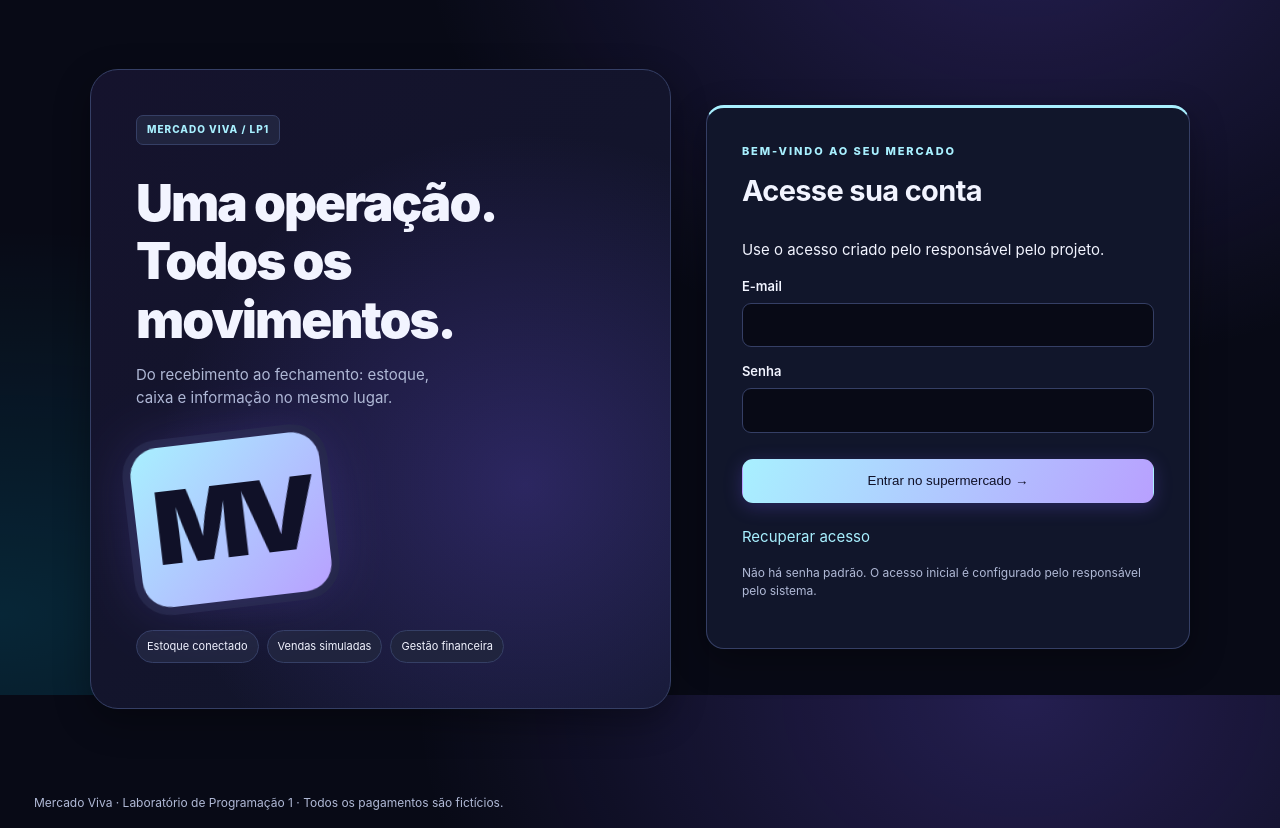
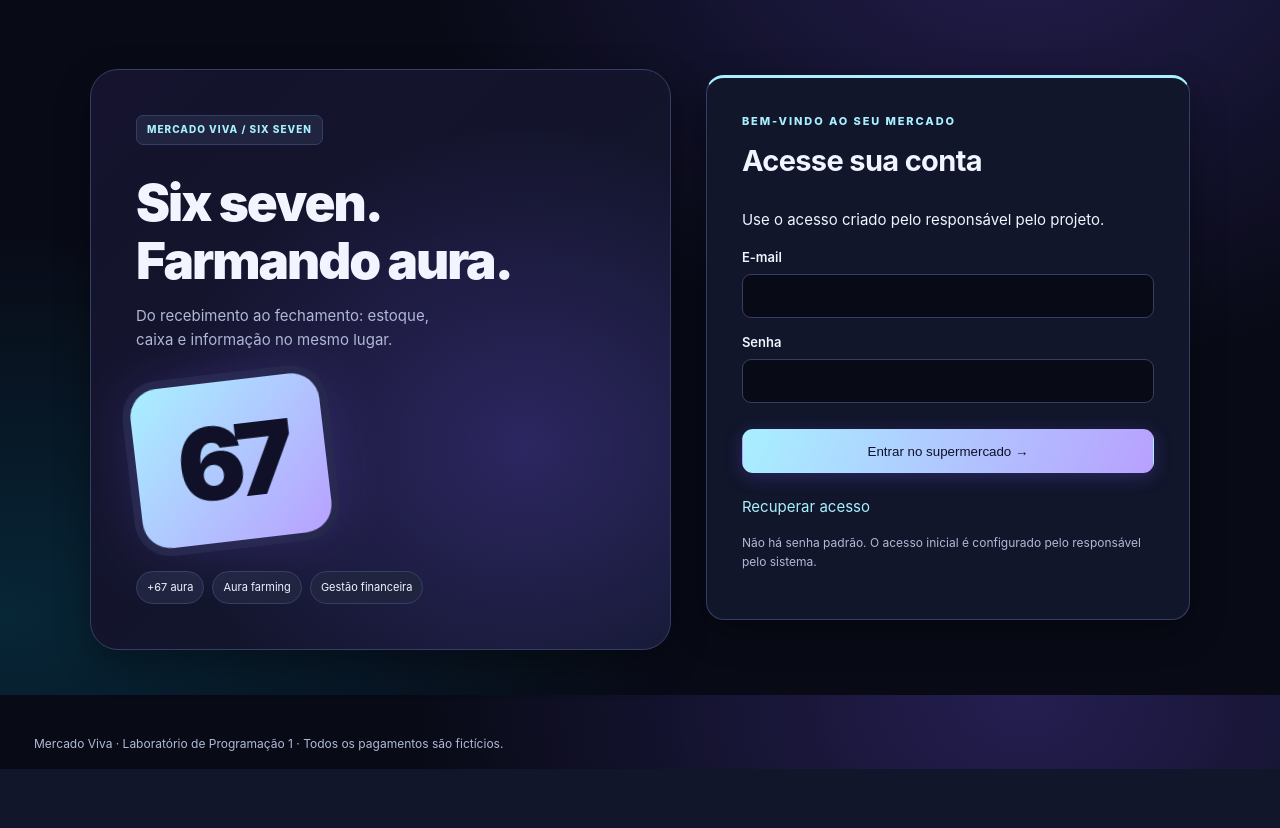
Before and after one commit to nicollas-ar/folha-de-pagamentos, a Flask app: page /login in a window 1280 px wide. Shown: the part 105-933 px from the top of the page. After the commit the page ends 874 px from the top, so only its background shows below. Run offline with Flask 3, Linux system fonts and the light colour scheme; some libraries are stand-ins or nearby versions.

Commit message:
Apply Six Seven and Aura Farming visual identity

```diff
--- a/templates/login.html
+++ b/templates/login.html
@@ -1 +1 @@
-{% extends 'base.html' %}{% from 'macros.html' import token %}{% block content %}<div class="login-grid"><section class="welcome"><span class="badge">MERCADO VIVA / LP1</span><h1>Uma operação.<br>Todos os movimentos.</h1><p>Do recebimento ao fechamento: estoque, caixa e informação no mesmo lugar.</p><div class="orb">MV</div><div class="feature-chips"><span>Estoque conectado</span><span>Vendas simuladas</span><span>Gestão financeira</span></div></section><section class="panel login-panel"><p class="eyebrow">BEM-VINDO AO SEU MERCADO</p><h2>Acesse sua conta</h2><p>Use o acesso criado pelo responsável pelo projeto.</p><form method="post">{{ token() }}<label>E-mail<input type="email" name="email" required autocomplete="username" maxlength="180"></label><label>Senha<input type="password" name="password" required autocomplete="current-password" maxlength="128"></label><button class="wide">Entrar no supermercado →</button></form><a href="/forgot">Recuperar acesso</a><p class="muted">Não há senha padrão. O acesso inicial é configurado pelo responsável pelo sistema.</p></section></div>{% endblock %}
+{% extends 'base.html' %}{% from 'macros.html' import token %}{% block content %}<div class="login-grid"><section class="welcome"><span class="badge">MERCADO VIVA / SIX SEVEN</span><h1>Six seven.<br>Farmando aura.</h1><p>Do recebimento ao fechamento: estoque, caixa e informação no mesmo lugar.</p><div class="orb" aria-label="Six seven">67</div><div class="feature-chips"><span>+67 aura</span><span>Aura farming</span><span>Gestão financeira</span></div></section><section class="panel login-panel"><p class="eyebrow">BEM-VINDO AO SEU MERCADO</p><h2>Acesse sua conta</h2><p>Use o acesso criado pelo responsável pelo projeto.</p><form method="post">{{ token() }}<label>E-mail<input type="email" name="email" required autocomplete="username" maxlength="180"></label><label>Senha<input type="password" name="password" required autocomplete="current-password" maxlength="128"></label><button class="wide">Entrar no supermercado →</button></form><a href="/forgot">Recuperar acesso</a><p class="muted">Não há senha padrão. O acesso inicial é configurado pelo responsável pelo sistema.</p></section></div>{% endblock %}
```
